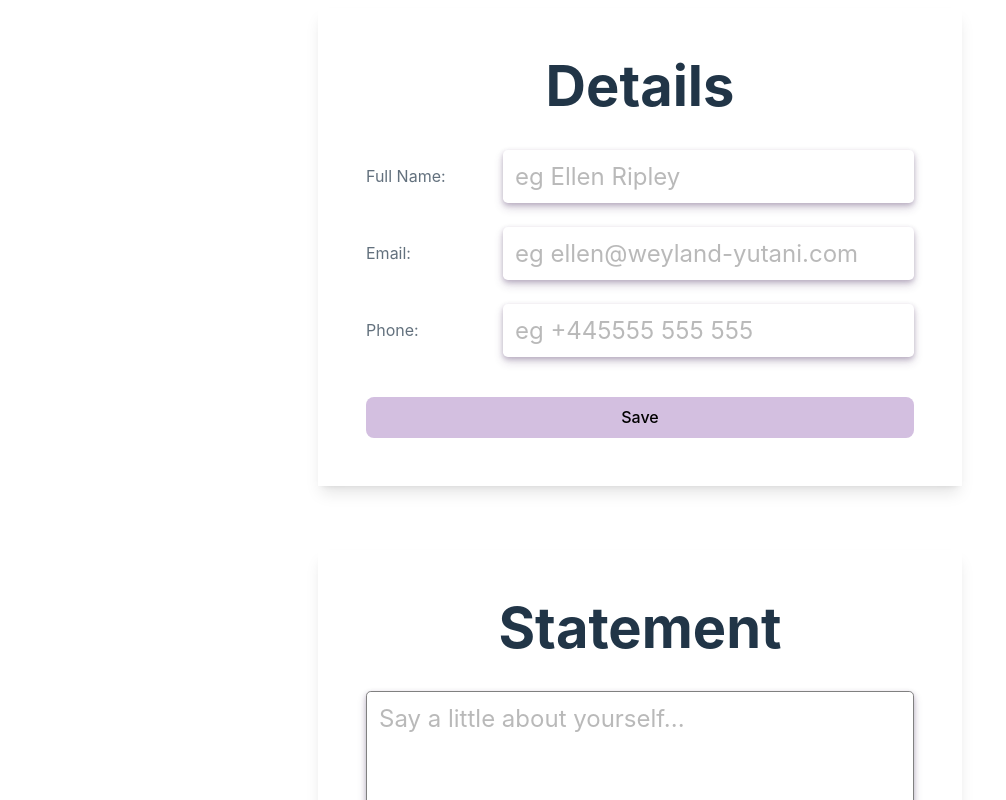
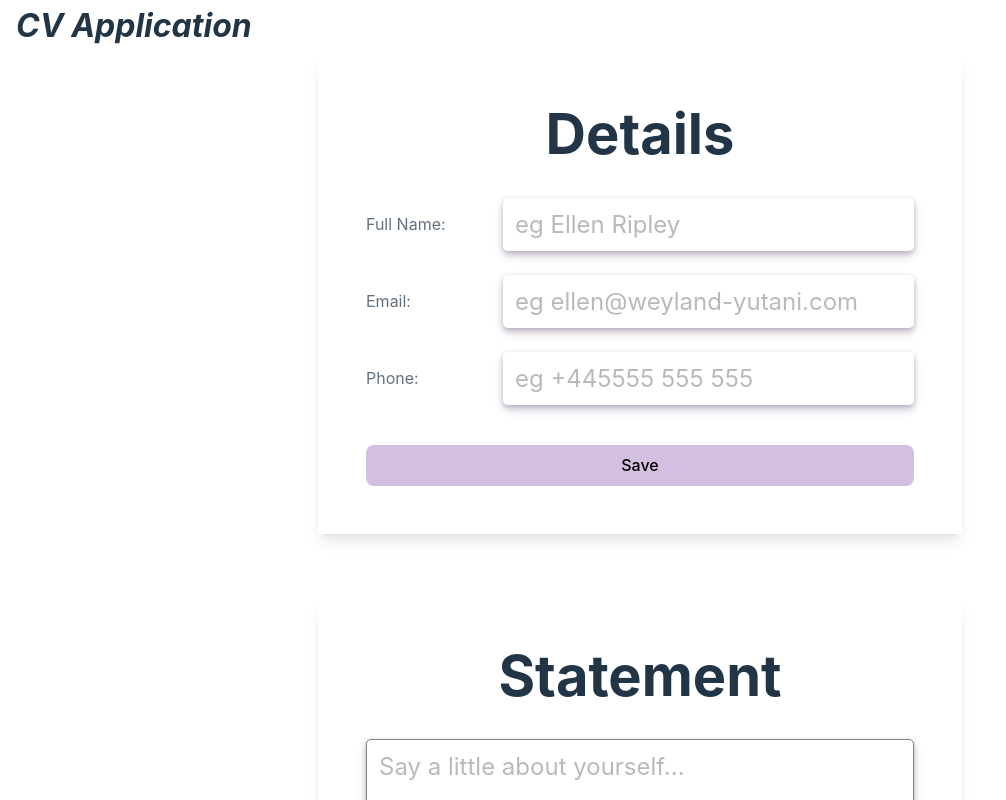
Before and after one commit to bendee48/cv-application, a React (Vite) app: page / in a window 1280 px wide. Shown: the top 800 px of the page, without its empty margins (0-1006 px from the left). Built offline with nearby package versions, Linux system fonts and the light colour scheme.

Commit message:
Updating readme and adding page title

```diff
--- a/src/components/App.jsx
+++ b/src/components/App.jsx
@@ -54,6 +54,7 @@ function App() {
 
   return (
     <>
+      <h1 className="title">CV Application</h1>
       <Section>
         <h1 className='section-header'>Details</h1>
         <GeneralInfo />
--- a/src/styles/App.css
+++ b/src/styles/App.css
@@ -5,6 +5,18 @@
   margin: 0 auto;
   padding: 0.5em;
   text-align: center;
+}
+
+#root > section:first-of-type {
+  margin-top: 3em;
+}
+
+.title {
+  position: absolute;
+  left: 0;
+  margin-left: 0.5em;
+  font-size: 2rem;
+  font-style: italic;
 }
 
 .btn {
```
Also changed, not shown: 1 other file (tests, documents, lock files or other folders).
